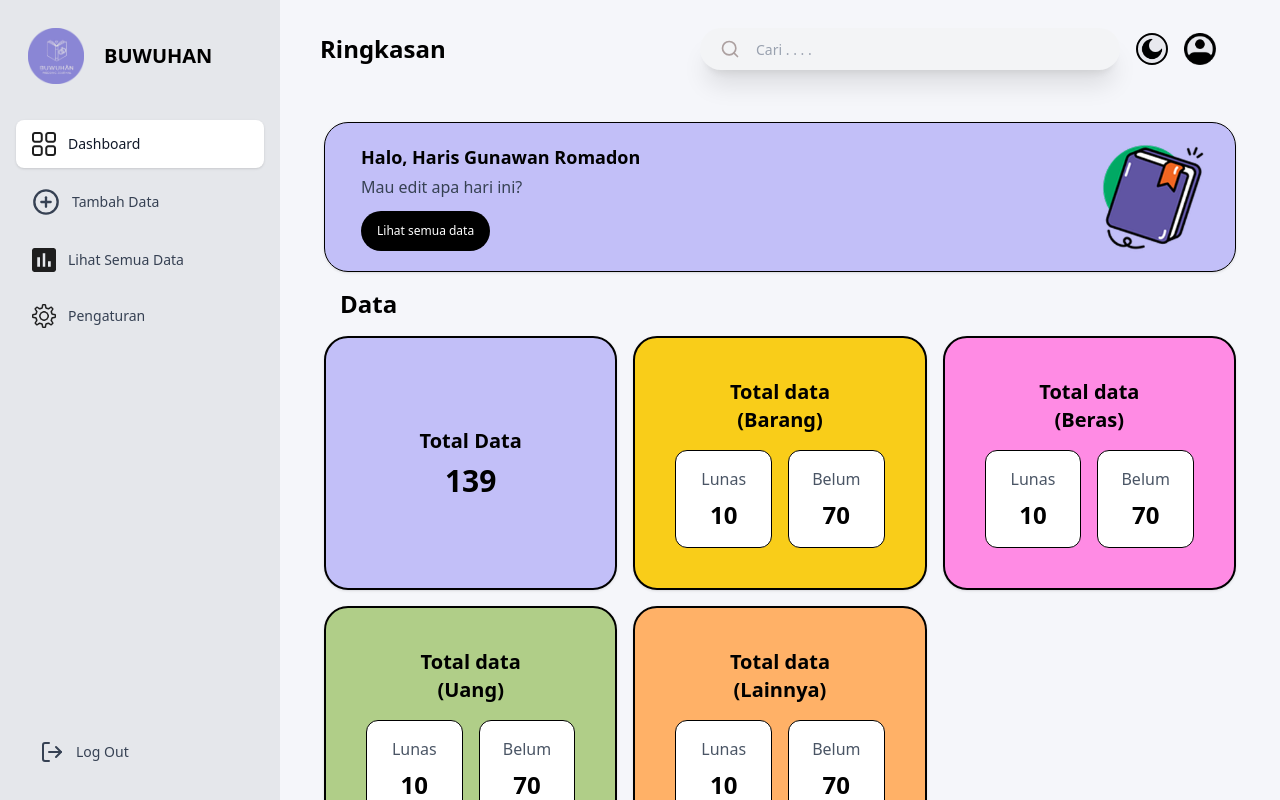
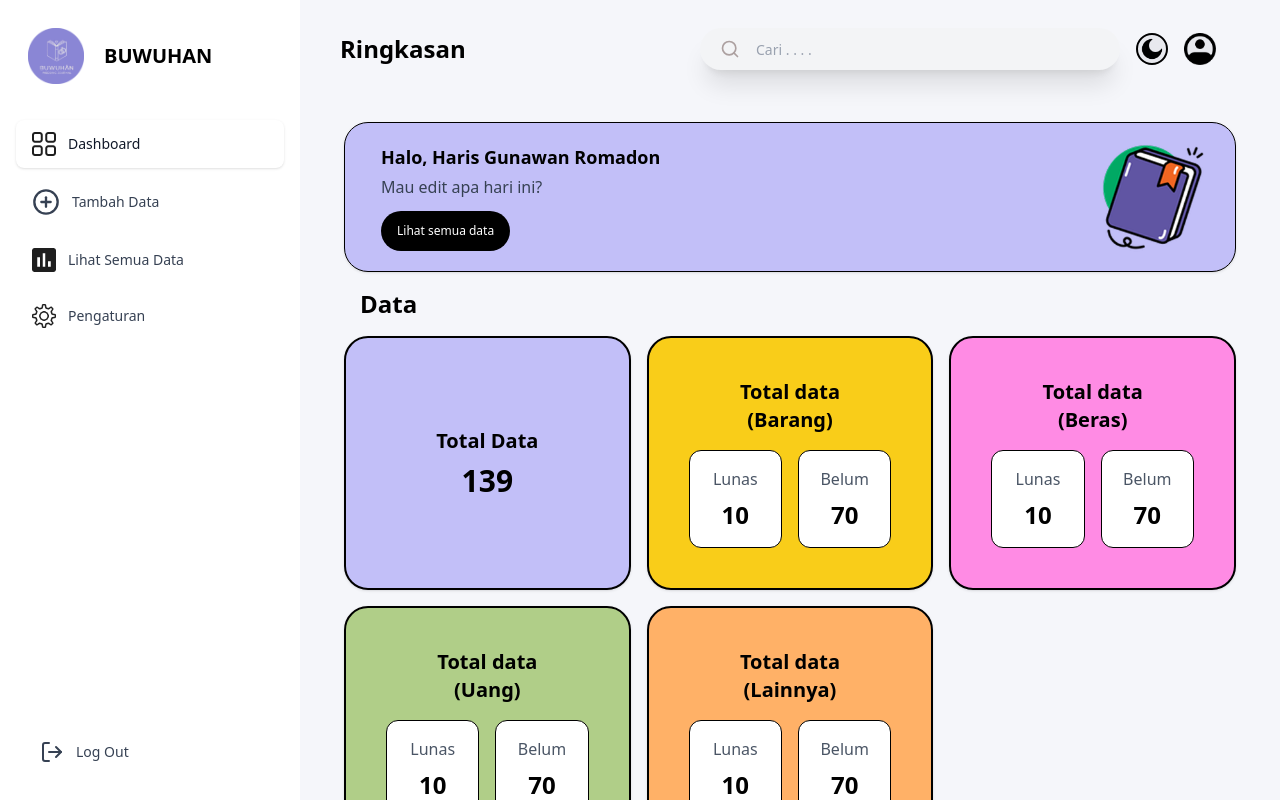
Before and after one commit to Shrimp-Developers/fe-buwuhan, a React (Vite) app: page /dashboard in a window 1280 px wide. Built offline with nearby package versions, Linux system fonts and the light colour scheme.

Commit message:
style: improve responsive for better layout

```diff
--- a/src/components/Sidebar.jsx
+++ b/src/components/Sidebar.jsx
@@ -26,8 +26,8 @@ export default function Sidebar({ isOpen, onClose }) {
             <aside className={`
                 fixed md:static
                 top-0 left-0
-                w-[280px] md:w-[280px]
-                bg-gray-200
+                w-[300px] md:w-[300px]
+                bg-[#FFFFFF]
                 flex flex-col
                 h-screen
                 z-50
```
